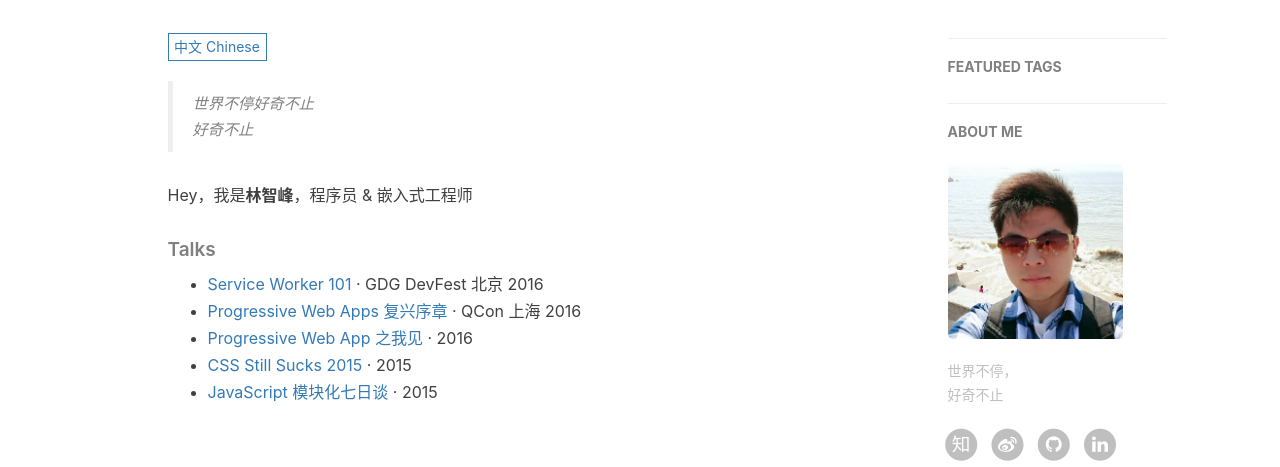
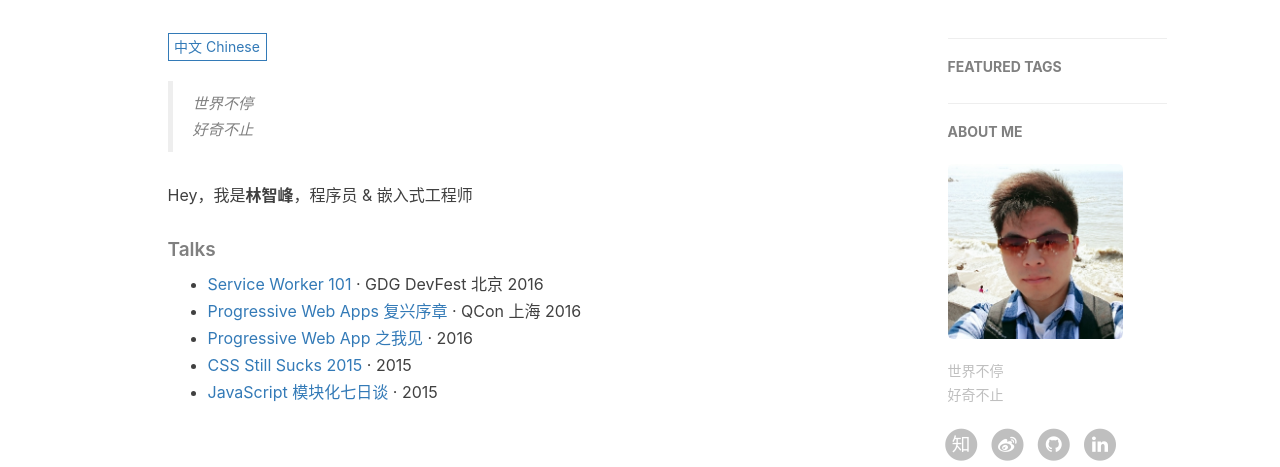
Before and after one commit to clandence/clandence.github.io, a Jekyll site: the page built from about.html, in a window 1280 px wide. Shown: the part 420-887 px from the top of the page. Built offline with Jekyll 4.4.1, drawn with Linux system fonts in a browser that asks for light colours; nearby versions of some CDN libraries; comment, search, counter and statistics services are not loaded.

Commit message:
about  配置

```diff
--- a/_config.yml
+++ b/_config.yml
@@ -70,7 +70,7 @@ ga_domain: huangxuan.me
 
 # Sidebar settings
 sidebar: true                           # whether or not using Sidebar.
-sidebar-about-description: "世界不停，<br>好奇不止"
+sidebar-about-description: "世界不停<br>好奇不止"
 sidebar-avatar: /img/linzhifeng.jpg      # use absolute URL, seeing it's used in both `/` and `/about/`
 
 
--- a/about.html
+++ b/about.html
@@ -15,7 +15,7 @@ header-img: "img/home-bg-fang.jpg"
 <div class="zh post-container">
 
     <!--copied from markdown -->
-    <blockquote><p>世界不停好奇不止<br>
+    <blockquote><p>世界不停<br>
     好奇不止</p></blockquote>
 
     <p>Hey，我是<strong>林智峰</strong>，程序员 &amp; 嵌入式工程师</p>
```
